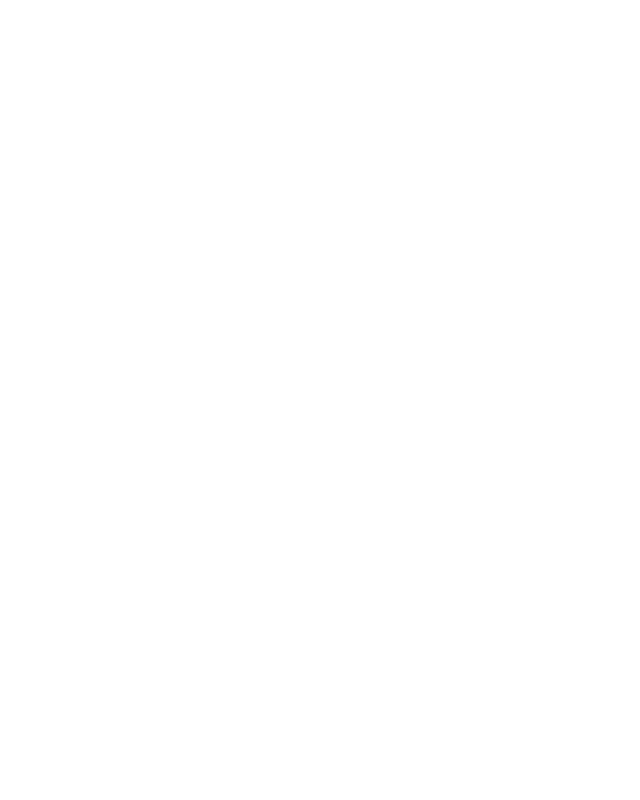
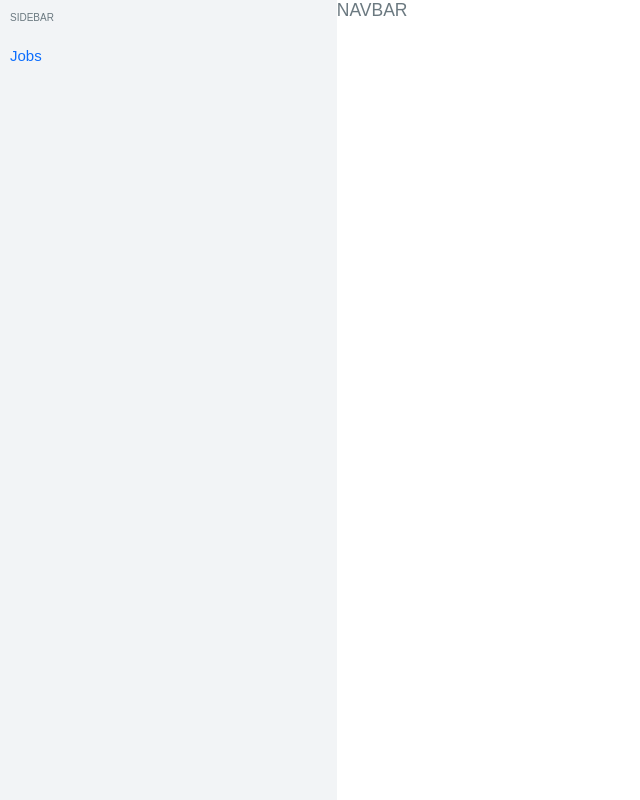
Before and after one commit to Abdulcomsian/peaktek, a React (Vite) app: page /dashboard in a window 1280 px wide. Before the commit this address had no page. Shown: the whole page, without its empty margins (0-640 px from the left). Built offline with nearby package versions, Linux system fonts and the light colour scheme.

Commit message:
development of main board

```diff
--- a/src/App.jsx
+++ b/src/App.jsx
@@ -1,6 +1,7 @@
 import { BrowserRouter, Routes, Route } from "react-router-dom";
 import Login from "./authentication/Login";
 import Register from "./authentication/register";
+import MainBoardLayout from "./Boards/MainBoard/MainBoardLayout";
 
 function App() {
   return (
@@ -8,9 +9,9 @@
       <Routes>
         <Route path="/login" element={<Login />} />
         <Route path="/register" element={<Register />} />
-        {/* <Route path="/dashboard" element={<DashboardLayout />}>
+        <Route path="/dashboard" element={<MainBoardLayout />}>
           <Route path="jobs" element={<p>JOBS CONTENT WILL BE GOES HERE</p>} />
-        </Route> */}
+        </Route>
       </Routes>
     </BrowserRouter>
   );
--- a/src/Boards/MainBoardLayout/index.jsx
+++ b/src/Boards/MainBoard/MainBoardLayout.jsx
@@ -1,15 +1,17 @@
 import { Outlet } from "react-router-dom";
-import Navbar from "../../components/Navbar";
+import NavBar from "./NavBar";
 import Sidebar from "./Sidebar";
 
-export default function MainAppBoardLayout({ children }) {
+import "./main.css";
+
+export default function MainBoardLayout() {
   return (
     <main className="main-board-wrapper">
       <Sidebar />
-      <Navbar />
-      <MainContentBox>
+      <NavBar />
+      <main>
         <Outlet />
-      </MainContentBox>
+      </main>
     </main>
   );
 }
--- /dev/null
+++ b/src/Boards/MainBoard/Sidebar.jsx
@@ -0,0 +1,14 @@
+import { Link } from "react-router-dom";
+
+export default function Sidebar() {
+  return (
+    <aside className="sidebar">
+      <div className="logo">SIDEBAR</div>
+      <ul className="sidebar-links">
+        <li className="link">
+          <Link>Jobs</Link>
+        </li>
+      </ul>
+    </aside>
+  );
+}
--- /dev/null
+++ b/src/Boards/MainBoard/main.css
@@ -0,0 +1,22 @@
+.main-board-wrapper{
+    height: 100vh;
+    display: grid;
+    grid-template-columns: 25fr 70fr;
+    grid-template-rows: 75px 1fr;
+}
+.sidebar{
+    grid-row: 1 / -1;
+    grid-column: 1;
+    background-color: #f2f4f6;
+}
+.sidebar .logo,
+.sidebar .sidebar-links{
+    padding: 1rem;
+}
+.sidebar .sidebar-links{
+    font-size: 1.5rem;
+    font-weight: 400;
+}
+.sidebar .sidebar-links .link{
+    list-style: none;
+}
--- a/src/Boards/MainBoardLayout/Sidebar.jsx
+++ /dev/null
@@ -1,3 +0,0 @@
-export default function Sidebar() {
-  return <h3>SIDEBAR</h3>;
-}
--- a/src/authentication/register.jsx
+++ b/src/authentication/register.jsx
@@ -160,7 +160,7 @@
   );
 }
 
-function FormProfileDetail() {
+function FormProfileDetail({ onStepUpdate, onStepBack }) {
   const [usageList, setUsageList] = useState([
     "Measurments",
     "Quotes/Propsals",
@@ -170,11 +170,13 @@
     "Financing",
     "Not sure yet",
   ]);
-  const [toolUsedBefore] = useState([ "Measurments",
-  "Quotes/Propsals",
-  "Invoice",
-  "Lead",
-  "CRM",]);
+  const [toolUsedBefore] = useState([
+    "Measurments",
+    "Quotes/Propsals",
+    "Invoice",
+    "Lead",
+    "CRM",
+  ]);
   const [selectedUsage, setSelectedUsage] = useState([]);
 
   const handleUsageSelection = function (id) {
@@ -184,6 +186,12 @@
         ? selected.filter((selectedId) => selectedId !== id)
         : [...selected, id]
     );
+  };
+
+  const handleSubmit = function (e) {
+    e.preventDefault();
+    // IF RESPONCE GET OK THEN UPDATE THE STEP
+    onStepUpdate();
   };
   return (
     <div>
@@ -196,8 +204,8 @@
         We’ve seen a thing or two, and we want to make sure you get the most out
         of the platform.
       </p>
-      <form action="">
-        <div className="grid grid--2-cols">
+      <form action="" className="profile-form">
+        <div className="grid grid--2-cols grid-gap">
           <Form.Group className="mb-3" controlId="exampleForm.ControlInput1">
             <Form.Label>First name</Form.Label>
             <Form.Control type="text" />
@@ -277,28 +285,81 @@
             </div>
           </Form.Group>
         </div>
+        <Row>
+          <Col>
+            <Button onClick={onStepBack}>&larr; Back</Button>
+          </Col>
+          <Col>
+            <Button className="btn--primary w-100" onClick={handleSubmit}>
+              Continue &rarr;
+            </Button>
+          </Col>
+        </Row>
       </form>
     </div>
   );
 }
 
-function StepsFormVerification({ step, onStepUpdate }) {
+function FormCompanyInfo({ onStepBack }) {
+  const handleSubmit = function (e) {
+    e.preventDefault();
+    console.log("FINAL SUBMITION WILL BE MADE");
+  };
+  return (
+    <>
+      <progress className="w-100 mb-3" id="file" value="32" max="100">
+        {" "}
+        32%{" "}
+      </progress>
+      <h1 className="auth-title mb-4">Tell us about the company</h1>
+      <p className="auth-subtitle">
+        This gives Roofr’s Success Team a headstart so they can provide the best
+        support for your team.
+      </p>
+      <form action="">
+        <Form.Group className="mb-3" controlId="exampleForm.ControlInput1">
+          <Form.Label>Company name</Form.Label>
+          <Form.Control type="text" />
+        </Form.Group>
+        <Row>
+          <Col>
+            <Button onClick={onStepBack}>&larr; Back</Button>
+          </Col>
+          <Col>
+            <Button className="btn--primary w-100" onClick={handleSubmit}>
+              Create Account
+            </Button>
+          </Col>
+        </Row>
+      </form>
+    </>
+  );
+}
+
+function StepsFormVerification({ step, onStepUpdate, onStepBack }) {
   return (
     <>
       <span className="mb-3 d-inline-block step-title">Step {step} of 5</span>
       {step === 2 && <FormPassword onStepUpdate={onStepUpdate} />}
       {step === 3 && <EmailVerifyStep onStepUpdate={onStepUpdate} />}
-      {step === 4 && <FormProfileDetail />}
+      {step === 4 && <FormProfileDetail onStepUpdate={onStepUpdate} />}
+      {step === 5 && <FormCompanyInfo onStepBack={onStepBack} />}
     </>
   );
 }
 
+const REG_MAX_STEP = 5;
 export default function Register() {
   const [activeStep, setActiveStep] = useState(1);
   const [isLoading, setIsLoading] = useState(false);
 
   const handleStep = function () {
-    setActiveStep((activeStep) => activeStep + 1);
+    if (activeStep < REG_MAX_STEP)
+      setActiveStep((activeStep) => activeStep + 1);
+  };
+
+  const handleStepBack = function () {
+    if (activeStep > 1) setActiveStep((step) => step - 1);
   };
   return (
     <>
@@ -309,7 +370,11 @@
         {activeStep === 1 ? (
           <FormRegistration onStepUpdate={handleStep} />
         ) : (
-          <StepsFormVerification step={activeStep} onStepUpdate={handleStep} />
+          <StepsFormVerification
+            step={activeStep}
+            onStepUpdate={handleStep}
+            onStepBack={handleStepBack}
+          />
         )}
       </SectionLoginContent>
     </>
--- a/src/index.css
+++ b/src/index.css
@@ -114,3 +114,7 @@
 .grid-span-all-cols{
   grid-column:  1 / -1;
 }
+
+.profile-form .grid-gap{
+  column-gap: 2rem;
+}
```
Also changed, not shown: src/Boards/MainBoard/NavBar.jsx (renamed from src/Boards/MainBoardLayout/NavBar.jsx).
